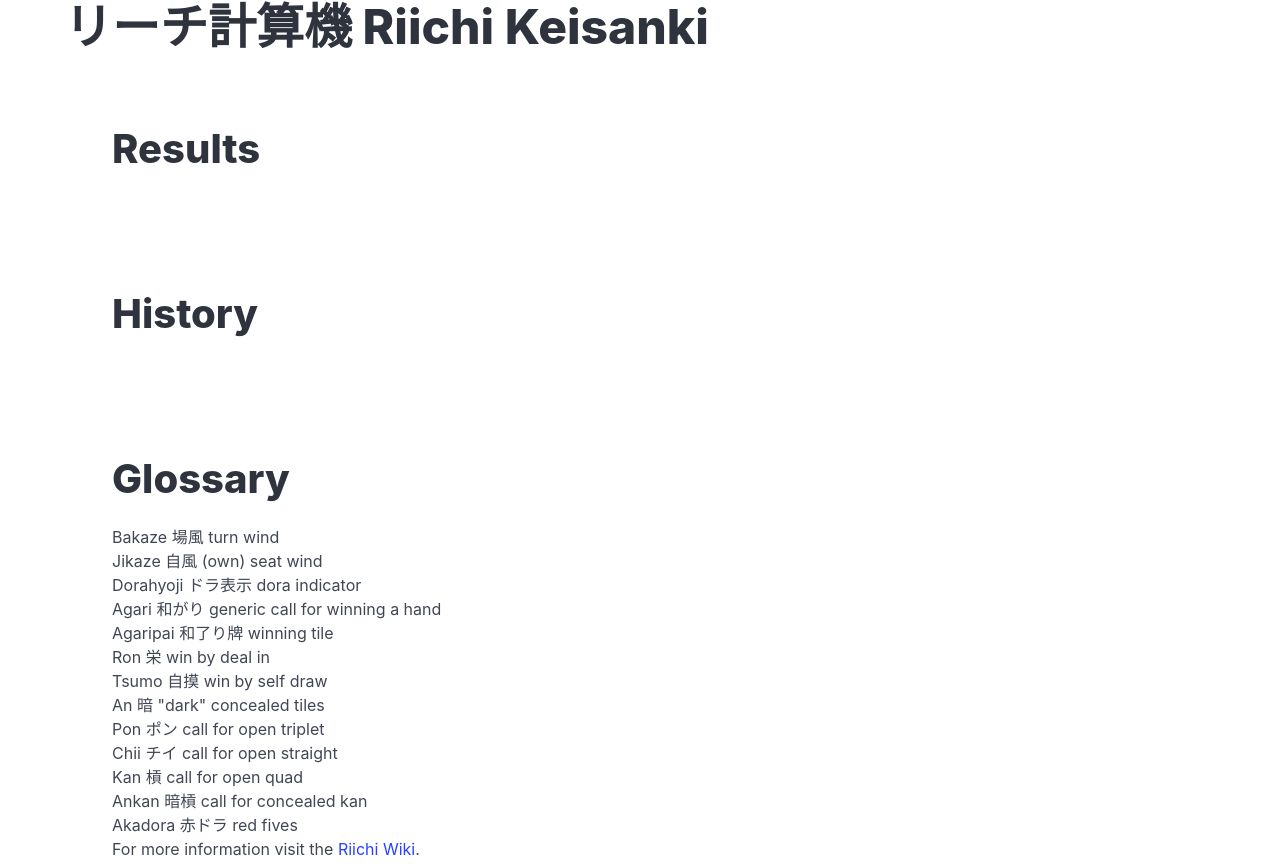
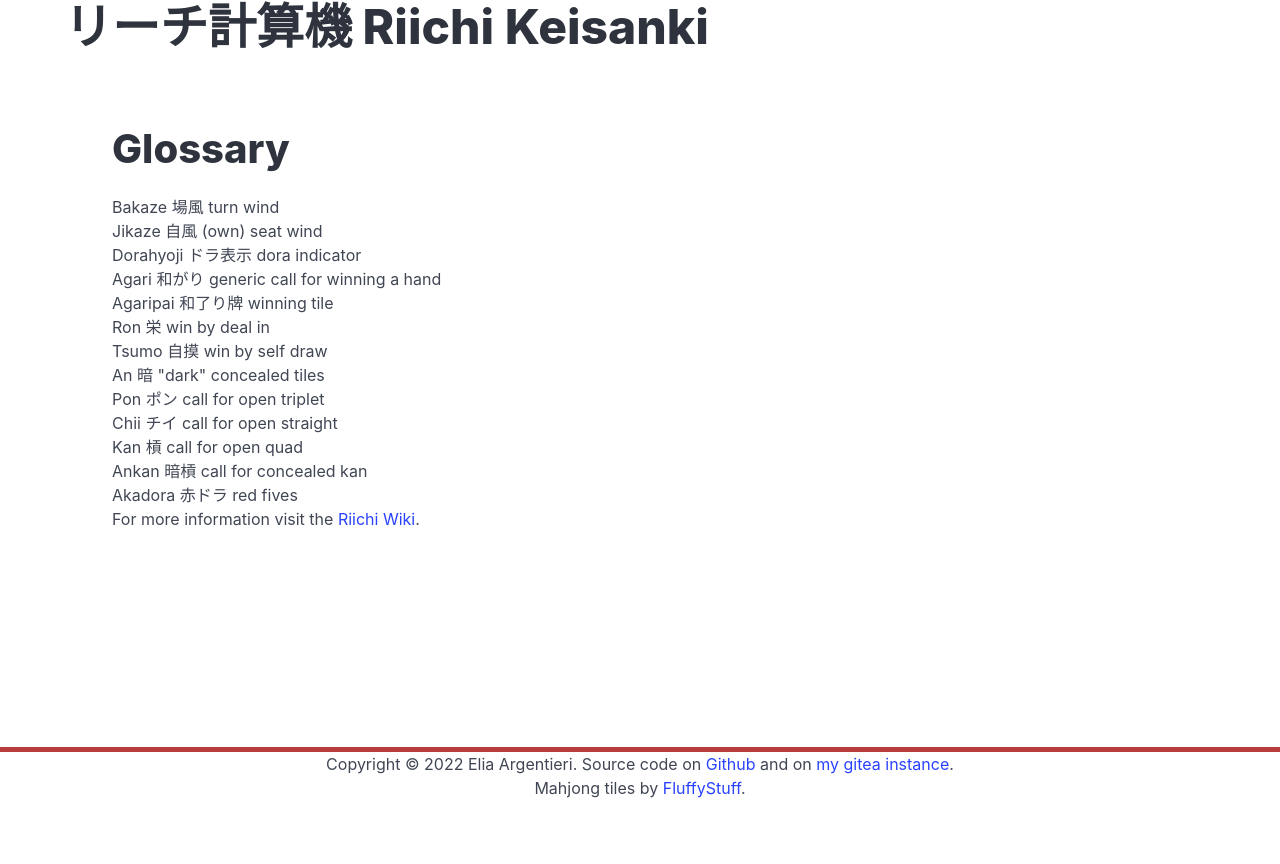
Before and after one commit to Elinvention/riichi-keisanki, a website: page resources/public/index.html in a window 1280 px wide. Shown: the top 864 px of the page. After the commit the page ends 800 px from the top, so only its background shows below. Drawn offline with nearby package versions, Linux system fonts and the light colour scheme.

Commit message:
single root render

```diff
--- a/resources/public/index.html
+++ b/resources/public/index.html
@@ -124,22 +124,7 @@
     <main class="container">
       <h1 class="title is-1">リーチ計算機 Riichi Keisanki</h1>
 
-      <section class="hero">
-        <div id="interactive">
-
-        </div>
-      </section>
-
-      <section class="section">
-        <h2 class="title is-2">Results</h2>
-        <div id="results"></div>
-      </section>
-      </section>
-
-      <section class="section">
-        <h2 class="title is-2">History</h2>
-        <div id="history"></div>
-      </section>
+      <div id="app"></div>
 
       <section class="section">
         <h2 class="title is-2">Glossary</h2>
```
Also changed, not shown: 1 other file.
